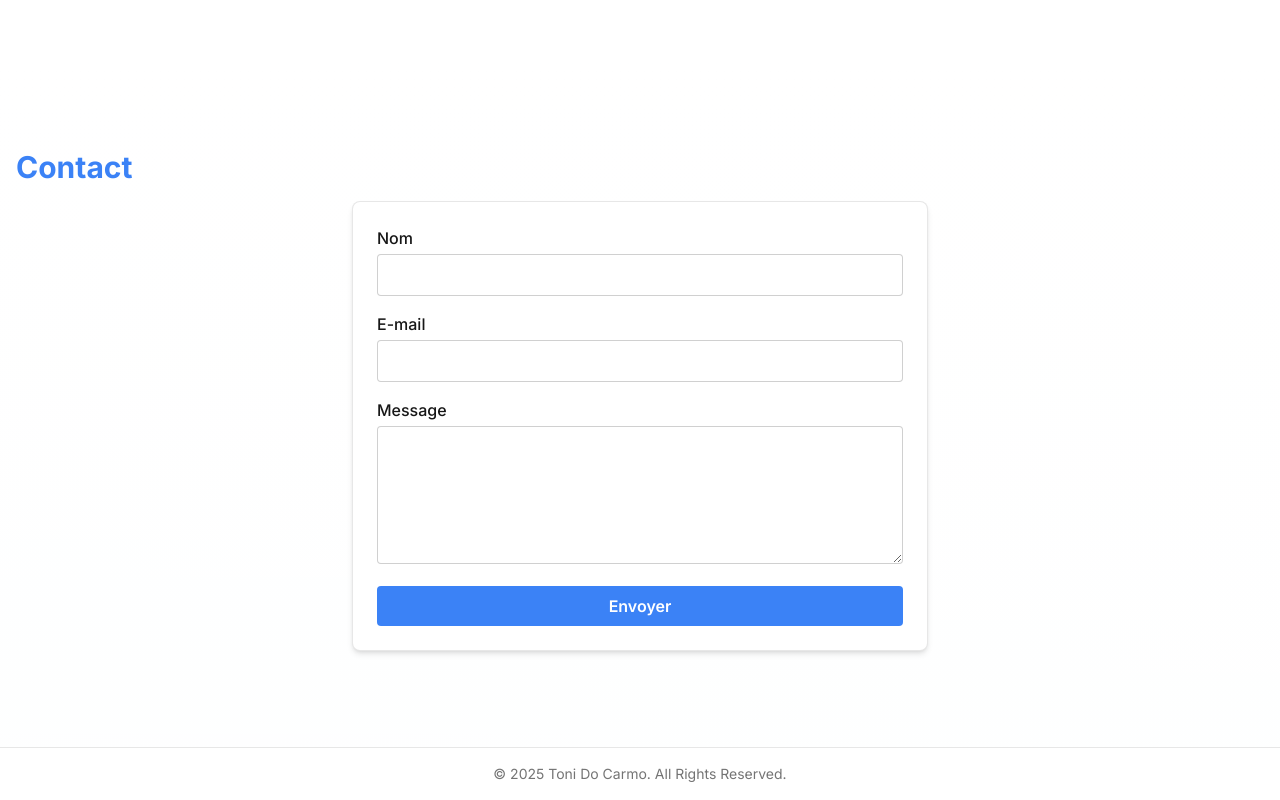
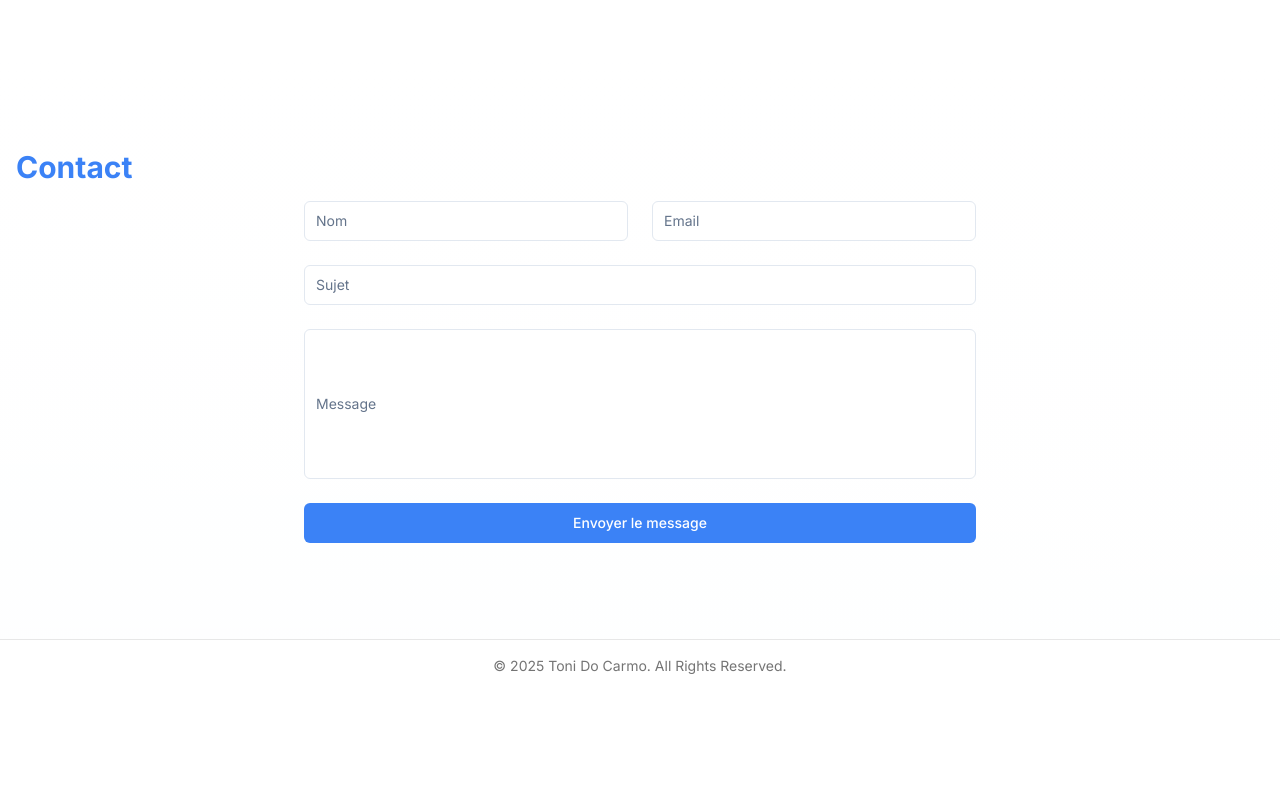
Before and after one commit to tdocarmo/portfolio, a Next.js app: page / in a window 1280 px wide. Shown: the part 1423-2223 px from the top of the page. After the commit the page ends 2115 px from the top, so only its background shows below. Built offline with nearby package versions, Linux system fonts and the light colour scheme.

Commit message:
feat: add new dependencies for UI components and notification system, enhance ContactForm with improved state management and user feedback

```diff
--- a/src/app/client-layout.tsx
+++ b/src/app/client-layout.tsx
@@ -3,6 +3,7 @@
 import Navbar from "@/components/Navbar";
 import { ThemeProvider } from "@/components/ThemeProvider";
 import { SectionProvider } from "@/context/SectionContext";
+import { Toaster } from "sonner";
 
 export default function ClientLayout({
   children,
@@ -26,6 +27,7 @@
             © {new Date().getFullYear()} Toni Do Carmo. All Rights Reserved.
           </footer>
         </div>
+        <Toaster richColors position="top-center" />
       </SectionProvider>
     </ThemeProvider>
   );
--- a/src/components/ContactForm.tsx
+++ b/src/components/ContactForm.tsx
@@ -1,57 +1,104 @@
 "use client";
 
-import React from "react";
+import { useState } from 'react';
+import { Input } from "@/components/ui/input";
+import { Textarea } from "@/components/ui/textarea";
+import { Button } from "@/components/ui/button";
+import { toast } from "sonner";
 
 export default function ContactForm() {
-  const [status, setStatus] = React.useState<'idle'|'success'|'error'|'loading'>('idle');
-  const [error, setError] = React.useState<string | null>(null);
+  const [formData, setFormData] = useState({
+    name: '',
+    email: '',
+    subject: '',
+    message: ''
+  });
 
-  async function handleSubmit(e: React.FormEvent<HTMLFormElement>) {
+  const handleSubmit = async (e: React.FormEvent) => {
     e.preventDefault();
-    setStatus('loading');
-    setError(null);
-
-    try {
-      const form = e.currentTarget;
-      const formData = new FormData(form);
-
-      const response = await fetch('https://formsubmit.co/toni.docarmo@live.fr', {
-        method: 'POST',
-        body: formData,
-      });
-
-      if (response.ok) {
-        setStatus('success');
-        form.reset();
-      } else {
-        setStatus('error');
-        setError("Erreur lors de l'envoi du message.");
-      }
-    } catch {
-      setStatus('error');
-      setError("Erreur réseau ou serveur.");
-    }
-  }
+    // Ici, vous pouvez ajouter la logique d'envoi du formulaire
+    toast.success("Message envoyé avec succès !");
+    setFormData({ name: '', email: '', subject: '', message: '' });
+  };
 
   return (
-    <form onSubmit={handleSubmit} className="max-w-xl mx-auto bg-background border border-foreground/10 rounded-lg p-6 flex flex-col gap-4 shadow-md">
-      <div>
-        <label htmlFor="name" className="block mb-1 font-medium">Nom</label>
-        <input type="text" id="name" name="name" required className="w-full px-3 py-2 rounded border border-foreground/20 bg-background text-foreground focus:outline-none focus:ring-2 focus:ring-primary/40 transition" />
+    <form onSubmit={handleSubmit} className="space-y-6 max-w-2xl mx-auto">
+      <div className="grid grid-cols-1 md:grid-cols-2 gap-6">
+        <div className="relative">
+          <Input
+            type="text"
+            id="name"
+            value={formData.name}
+            onChange={(e) => setFormData({ ...formData, name: e.target.value })}
+            placeholder=" "
+            className="peer"
+            required
+          />
+          <label
+            htmlFor="name"
+            className="absolute text-sm text-muted-foreground duration-300 transform -translate-y-4 scale-75 top-2 z-10 origin-[0] bg-background px-2 peer-focus:px-2 peer-placeholder-shown:scale-100 peer-placeholder-shown:-translate-y-1/2 peer-placeholder-shown:top-1/2 peer-focus:top-2 peer-focus:scale-75 peer-focus:-translate-y-4 left-1"
+          >
+            Nom
+          </label>
+        </div>
+
+        <div className="relative">
+          <Input
+            type="email"
+            id="email"
+            value={formData.email}
+            onChange={(e) => setFormData({ ...formData, email: e.target.value })}
+            placeholder=" "
+            className="peer"
+            required
+          />
+          <label
+            htmlFor="email"
+            className="absolute text-sm text-muted-foreground duration-300 transform -translate-y-4 scale-75 top-2 z-10 origin-[0] bg-background px-2 peer-focus:px-2 peer-placeholder-shown:scale-100 peer-placeholder-shown:-translate-y-1/2 peer-placeholder-shown:top-1/2 peer-focus:top-2 peer-focus:scale-75 peer-focus:-translate-y-4 left-1"
+          >
+            Email
+          </label>
+        </div>
       </div>
-      <div>
-        <label htmlFor="email" className="block mb-1 font-medium">E-mail</label>
-        <input type="email" id="email" name="email" required className="w-full px-3 py-2 rounded border border-foreground/20 bg-background text-foreground focus:outline-none focus:ring-2 focus:ring-primary/40 transition" />
+
+      <div className="relative">
+        <Input
+          type="text"
+          id="subject"
+          value={formData.subject}
+          onChange={(e) => setFormData({ ...formData, subject: e.target.value })}
+          placeholder=" "
+          className="peer"
+          required
+        />
+        <label
+          htmlFor="subject"
+          className="absolute text-sm text-muted-foreground duration-300 transform -translate-y-4 scale-75 top-2 z-10 origin-[0] bg-background px-2 peer-focus:px-2 peer-placeholder-shown:scale-100 peer-placeholder-shown:-translate-y-1/2 peer-placeholder-shown:top-1/2 peer-focus:top-2 peer-focus:scale-75 peer-focus:-translate-y-4 left-1"
+        >
+          Sujet
+        </label>
       </div>
-      <div>
-        <label htmlFor="message" className="block mb-1 font-medium">Message</label>
-        <textarea id="message" name="message" required rows={5} className="w-full px-3 py-2 rounded border border-foreground/20 bg-background text-foreground focus:outline-none focus:ring-2 focus:ring-primary/40 transition" />
+
+      <div className="relative">
+        <Textarea
+          id="message"
+          value={formData.message}
+          onChange={(e) => setFormData({ ...formData, message: e.target.value })}
+          placeholder=" "
+          className="peer min-h-[150px] resize-none"
+          required
+        />
+        <label
+          htmlFor="message"
+          className="absolute text-sm text-muted-foreground duration-300 transform -translate-y-4 scale-75 top-2 z-10 origin-[0] bg-background px-2 peer-focus:px-2 peer-placeholder-shown:scale-100 peer-placeholder-shown:-translate-y-1/2 peer-placeholder-shown:top-1/2 peer-focus:top-2 peer-focus:scale-75 peer-focus:-translate-y-4 left-1"
+        >
+          Message
+        </label>
       </div>
-      <button type="submit" disabled={status==='loading'} className="bg-primary text-background font-semibold py-2 px-6 rounded hover:bg-primary/90 transition disabled:opacity-60">
-        {status==='loading' ? 'Envoi en cours...' : 'Envoyer'}
-      </button>
-      {status==='success' && <p className="text-green-600 text-center mt-2">Message envoyé avec succès !</p>}
-      {status==='error' && <p className="text-red-600 text-center mt-2">{error}</p>}
+
+      <Button type="submit" className="w-full">
+        Envoyer le message
+      </Button>
     </form>
   );
 }
--- /dev/null
+++ b/src/components/ui/button.tsx
@@ -0,0 +1,56 @@
+import * as React from "react"
+import { Slot } from "@radix-ui/react-slot"
+import { cva, type VariantProps } from "class-variance-authority"
+
+import { cn } from "@/lib/utils"
+
+const buttonVariants = cva(
+  "inline-flex items-center justify-center whitespace-nowrap rounded-md text-sm font-medium ring-offset-background transition-colors focus-visible:outline-none focus-visible:ring-2 focus-visible:ring-ring focus-visible:ring-offset-2 disabled:pointer-events-none disabled:opacity-50",
+  {
+    variants: {
+      variant: {
+        default: "bg-primary text-primary-foreground hover:bg-primary/90",
+        destructive:
+          "bg-destructive text-destructive-foreground hover:bg-destructive/90",
+        outline:
+          "border border-input bg-background hover:bg-accent hover:text-accent-foreground",
+        secondary:
+          "bg-secondary text-secondary-foreground hover:bg-secondary/80",
+        ghost: "hover:bg-accent hover:text-accent-foreground",
+        link: "text-primary underline-offset-4 hover:underline",
+      },
+      size: {
+        default: "h-10 px-4 py-2",
+        sm: "h-9 rounded-md px-3",
+        lg: "h-11 rounded-md px-8",
+        icon: "h-10 w-10",
+      },
+    },
+    defaultVariants: {
+      variant: "default",
+      size: "default",
+    },
+  }
+)
+
+export interface ButtonProps
+  extends React.ButtonHTMLAttributes<HTMLButtonElement>,
+    VariantProps<typeof buttonVariants> {
+  asChild?: boolean
+}
+
+const Button = React.forwardRef<HTMLButtonElement, ButtonProps>(
+  ({ className, variant, size, asChild = false, ...props }, ref) => {
+    const Comp = asChild ? Slot : "button"
+    return (
+      <Comp
+        className={cn(buttonVariants({ variant, size, className }))}
+        ref={ref}
+        {...props}
+      />
+    )
+  }
+)
+Button.displayName = "Button"
+
+export { Button, buttonVariants }
--- /dev/null
+++ b/src/components/ui/input.tsx
@@ -0,0 +1,25 @@
+import * as React from "react"
+
+import { cn } from "@/lib/utils"
+
+export interface InputProps
+  extends React.InputHTMLAttributes<HTMLInputElement> {}
+
+const Input = React.forwardRef<HTMLInputElement, InputProps>(
+  ({ className, type, ...props }, ref) => {
+    return (
+      <input
+        type={type}
+        className={cn(
+          "flex h-10 w-full rounded-md border border-input bg-background px-3 py-2 text-sm ring-offset-background file:border-0 file:bg-transparent file:text-sm file:font-medium placeholder:text-muted-foreground focus-visible:outline-none focus-visible:ring-2 focus-visible:ring-ring focus-visible:ring-offset-2 disabled:cursor-not-allowed disabled:opacity-50",
+          className
+        )}
+        ref={ref}
+        {...props}
+      />
+    )
+  }
+)
+Input.displayName = "Input"
+
+export { Input }
--- /dev/null
+++ b/src/components/ui/textarea.tsx
@@ -0,0 +1,24 @@
+import * as React from "react"
+
+import { cn } from "@/lib/utils"
+
+export interface TextareaProps
+  extends React.TextareaHTMLAttributes<HTMLTextAreaElement> {}
+
+const Textarea = React.forwardRef<HTMLTextAreaElement, TextareaProps>(
+  ({ className, ...props }, ref) => {
+    return (
+      <textarea
+        className={cn(
+          "flex min-h-[80px] w-full rounded-md border border-input bg-background px-3 py-2 text-sm ring-offset-background placeholder:text-muted-foreground focus-visible:outline-none focus-visible:ring-2 focus-visible:ring-ring focus-visible:ring-offset-2 disabled:cursor-not-allowed disabled:opacity-50",
+          className
+        )}
+        ref={ref}
+        {...props}
+      />
+    )
+  }
+)
+Textarea.displayName = "Textarea"
+
+export { Textarea }
--- /dev/null
+++ b/src/lib/utils.ts
@@ -0,0 +1,6 @@
+import { type ClassValue, clsx } from "clsx"
+import { twMerge } from "tailwind-merge"
+
+export function cn(...inputs: ClassValue[]) {
+  return twMerge(clsx(inputs))
+}
```
Also changed, not shown: package.json (+6 -1 lines), 1 other file (tests, documents, lock files or other folders).
